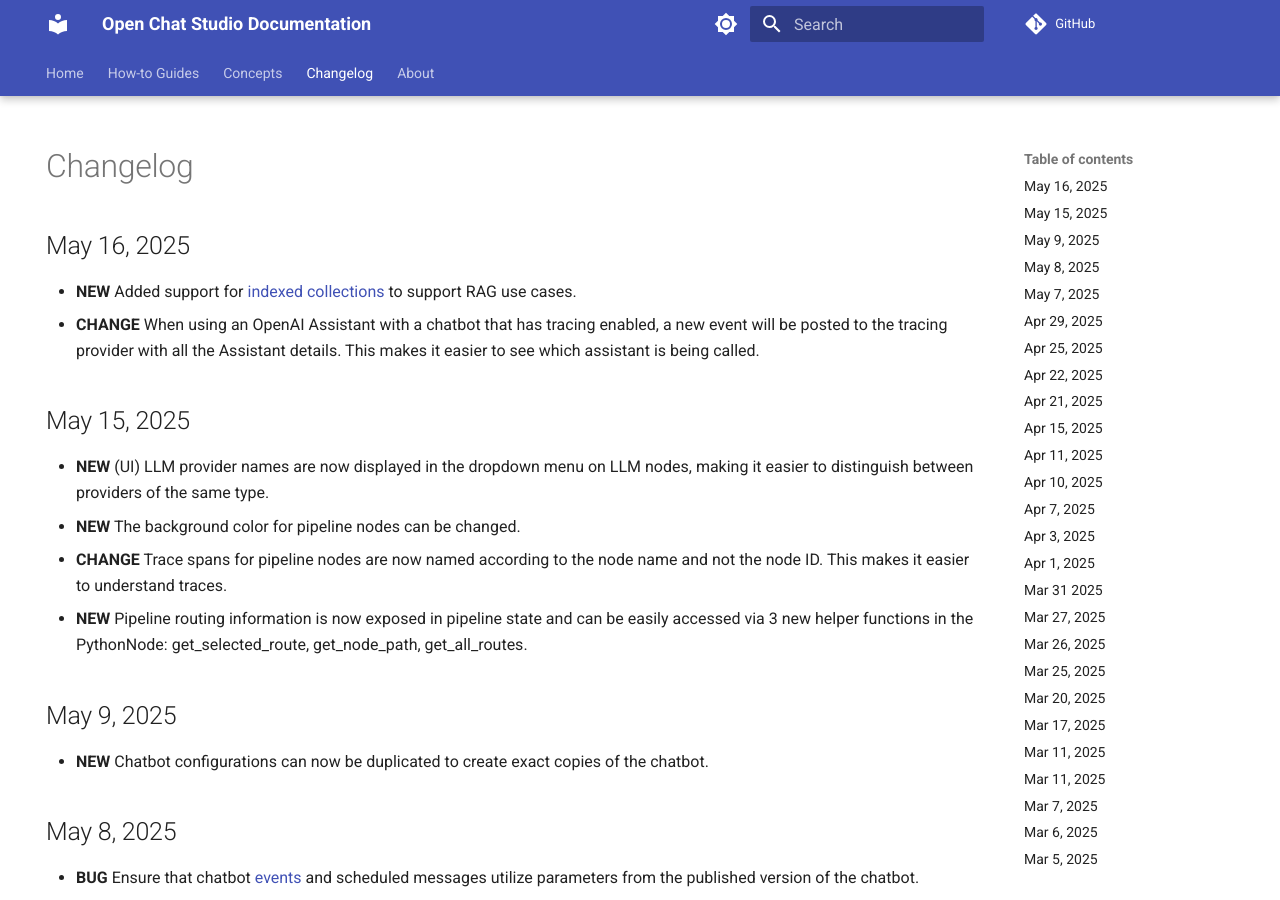
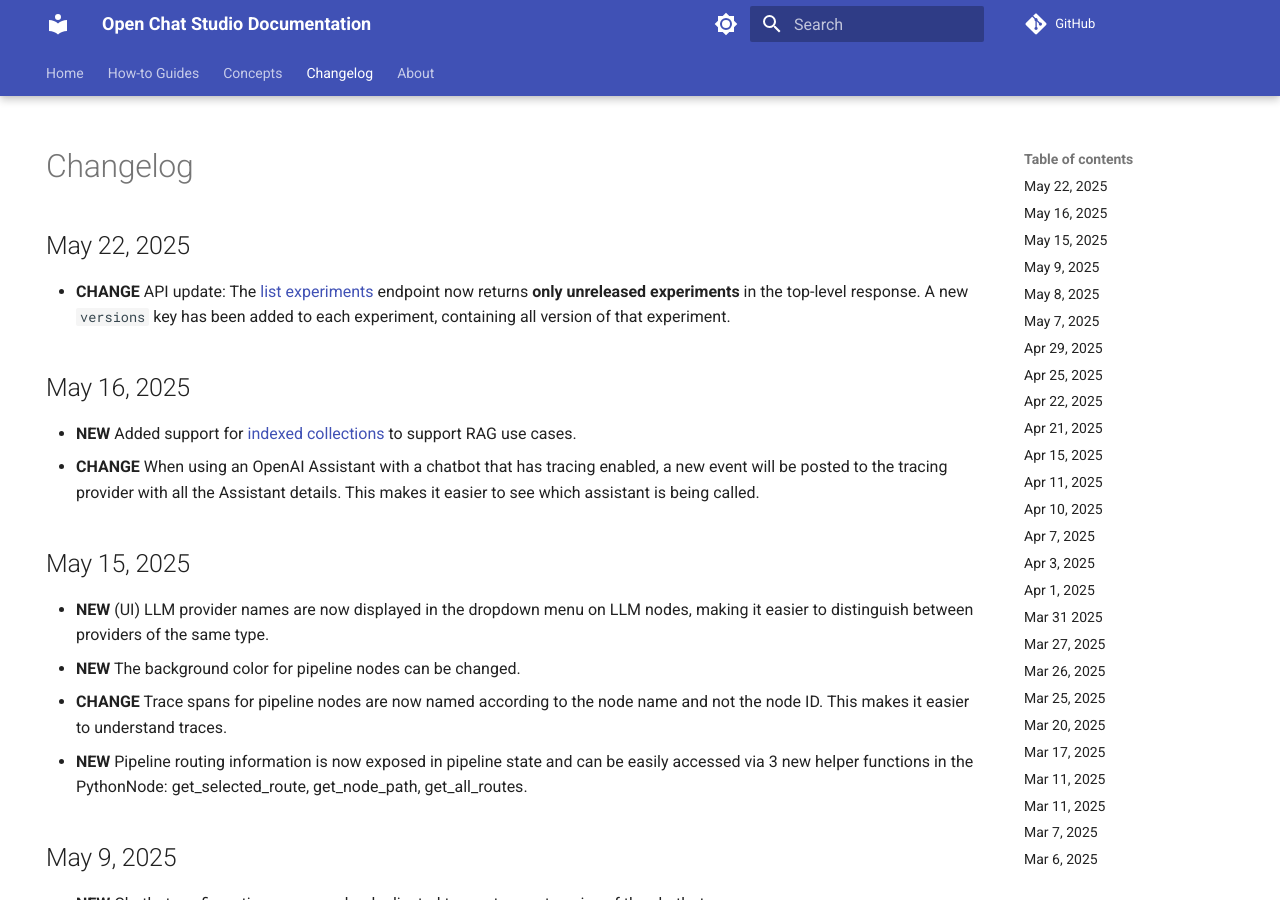
Before and after one commit to dimagi/open-chat-studio-docs, an MkDocs documentation site: the page built from docs/changelog.md, in a window 1280 px wide and 900 px high. Built offline with MkDocs 1.6.1 and Material for MkDocs 9.7.7, drawn with Linux system fonts in a browser that asks for light colours; emoji names are drawn with the system emoji font; a script that is not in the unit is left out; comment, search, counter and statistics services are not loaded.

Commit message:
Update changelog

```diff
--- a/docs/changelog.md
+++ b/docs/changelog.md
@@ -4,6 +4,9 @@
 ---
 
 # Changelog
+## May 22, 2025
+* **CHANGE** API update: The [list experiments](https://chatbots.dimagi.com/api/docs/#tag/Experiments/operation/experiment_list) endpoint now returns **only unreleased experiments** in the top-level response. A new `versions` key has been added to each experiment, containing all version of that experiment.
+
 ## May 16, 2025
 * **NEW** Added support for [indexed collections](./concepts/collections/indexed.md) to support RAG use cases.
 * **CHANGE** When using an OpenAI Assistant with a chatbot that has tracing enabled, a new event will be posted to the tracing provider with all the Assistant details. This makes it easier to see which assistant is being called.
```
